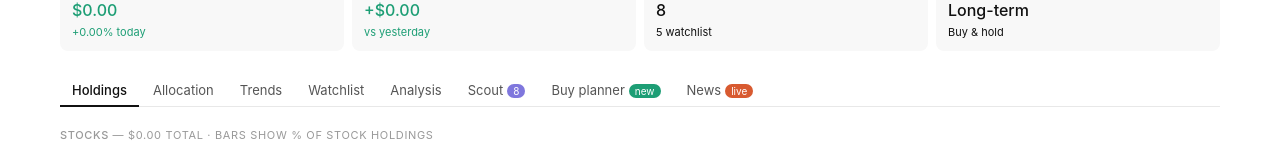
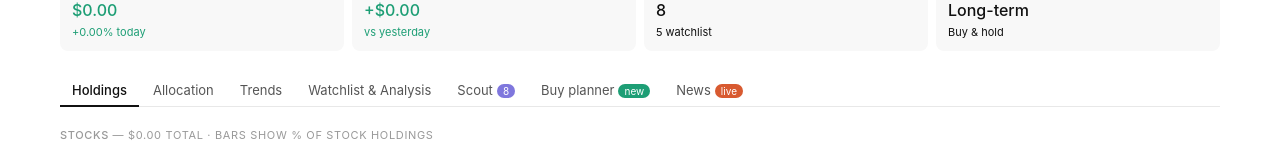
Before and after one commit to tasseekaew-pixel/portfolio-dashboard, a Next.js app: page / in a window 1280 px wide. Shown: the part 310-463 px from the top of the page. Built offline with nearby package versions, Linux system fonts and the light colour scheme; no server answers.

Commit message:
Add files via upload

```diff
--- a/app/page.tsx
+++ b/app/page.tsx
@@ -5,7 +5,6 @@ import TabHoldings from '@/components/TabHoldings'
 import TabAllocation from '@/components/TabAllocation'
 import TabTrends from '@/components/TabTrends'
 import TabWatchlist from '@/components/TabWatchlist'
-import TabAnalysis from '@/components/TabAnalysis'
 import TabScout from '@/components/TabScout'
 import TabPlanner from '@/components/TabPlanner'
 import TabNews from '@/components/TabNews'
@@ -21,8 +20,8 @@ export type QuoteMap = Record<string, {
 }>
 
 const TABS = [
-  'Holdings', 'Allocation', 'Trends', 'Watchlist',
-  'Analysis', 'Scout', 'Buy planner', 'News'
+  'Holdings', 'Allocation', 'Trends', 'Watchlist & Analysis',
+  'Scout', 'Buy planner', 'News'
 ] as const
 type Tab = typeof TABS[number]
 
@@ -225,8 +224,7 @@ export default function Dashboard() {
       {tab === 'Holdings'    && <TabHoldings  quotes={quotes} loading={loading} />}
       {tab === 'Allocation'  && <TabAllocation quotes={quotes} loading={loading} />}
       {tab === 'Trends'      && <TabTrends    quotes={quotes} />}
-      {tab === 'Watchlist'   && <TabWatchlist  quotes={quotes} loading={loading} />}
-      {tab === 'Analysis'    && <TabAnalysis  quotes={quotes} loading={loading} />}
+      {tab === 'Watchlist & Analysis' && <TabWatchlist quotes={quotes} loading={loading} />}
       {tab === 'Scout'       && <TabScout     quotes={quotes} />}
       {tab === 'Buy planner' && <TabPlanner   quotes={quotes} loading={loading} />}
       {tab === 'News'        && <TabNews      quotes={quotes} />}
```
